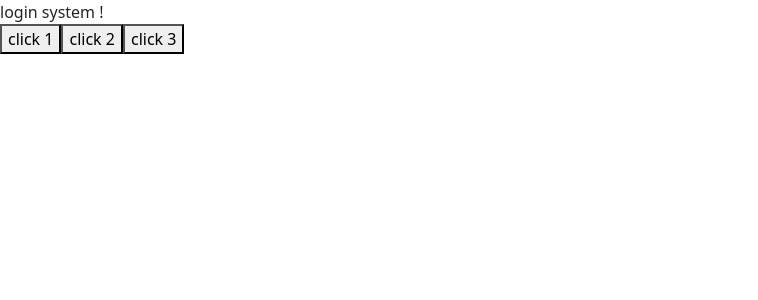
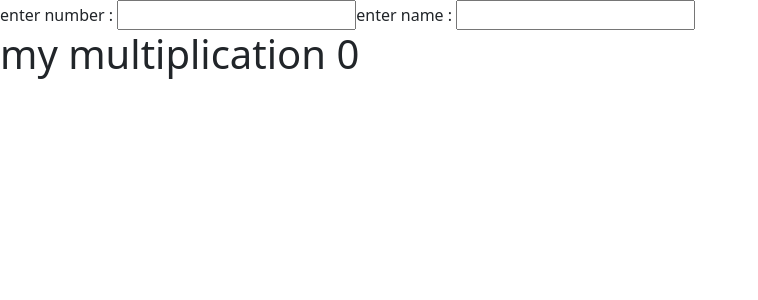
Before and after one commit to Viplovesana/Practice-react-js, a React (Vite) app: page /insert in a window 1280 px wide. Shown: the top 300 px of the page, without its empty margins (0-758 px from the left). Built offline with nearby package versions, Linux system fonts and the light colour scheme.

Commit message:
new commit

```diff
--- a/src/App.jsx
+++ b/src/App.jsx
@@ -214,35 +214,88 @@
 
 //
 
-import { useRef } from "react";
+// import { useRef } from "react";
 
-const App =()=>{
-    const inputRef=useRef("");
-    const btn1=()=>{
+// const App =()=>{
+//     const inputRef=useRef("");
+//     const btn1=()=>{
 
-        inputRef.current.innerHTML="Welcome to the practice session "
-        inputRef.current.style.width="500px"
-        inputRef.current.style.height="100px"
-        inputRef.current.style.border="3px,solid,black"
-        inputRef.current.style.borderRadius="20px"
-        inputRef.current.style.backgroundColor="red"
+//         inputRef.current.innerHTML="Welcome to the practice session "
+//         inputRef.current.style.width="500px"
+//         inputRef.current.style.height="100px"
+//         inputRef.current.style.border="3px,solid,black"
+//         inputRef.current.style.borderRadius="20px"
+//         inputRef.current.style.backgroundColor="red"
 
+//     }
+//     const btn2=()=>{
+//           inputRef.current.style.backgroundColor="green"
+
+//     }
+//     const btn3=()=>{
+//          inputRef.current.style.backgroundColor="yellow"
+
+//     }
+//     return(
+//         <>
+//        <div ref={inputRef}>login system !</div>
+//         <button onClick={btn1}>click 1</button>
+//         <button onClick={btn2}>click 2</button>
+//         <button onClick={btn3}>click 3</button>
+//         </>
+//     )
+// };
+// export default App;
+
+
+// import { useState ,useMemo} from "react";
+
+// const App=()=>{
+//     const [add,setAdd]=useState(0);
+//     const[sub,setSub]=useState(100);
+
+//     const mymulti=useMemo(()=>{
+//         console.log("*****");
+//         return add*2;
+//     },[add]);
+//     return (
+//              <>
+//              <h1>Addition  {add}</h1>
+//              <button onClick={()=>{setAdd(add+1)}}>Addition</button>
+//              <h1>substraction  {sub}</h1>
+//              <button onClick={()=>{setSub(sub-1)}}>substraction</button>
+//              <hr />
+//              <h2> Multiplication :{mymulti}</h2>
+
+//              </>
+//     )
+// }
+// export default App;
+
+import { useState,useMemo } from "react";
+
+const App=()=>{
+    const [mynum,setMynum]=useState("");
+    const [name,setName]=useState("");
+
+
+
+
+    function mymulti(){
+        for(var i=0; i<10000000000; i++){}
+        return mynum*2
     }
-    const btn2=()=>{
-          inputRef.current.style.backgroundColor="green"
 
-    }
-    const btn3=()=>{
-         inputRef.current.style.backgroundColor="yellow"
 
-    }
+
     return(
         <>
-       <div ref={inputRef}>login system !</div>
-        <button onClick={btn1}>click 1</button>
-        <button onClick={btn2}>click 2</button>
-        <button onClick={btn3}>click 3</button>
+
+        enter number : <input type="number" value={mynum}  onChange={(e)=>{setMynum(e.target.value)}}/>
+        enter name : <input type="text" value={name} onChange={(e)=>{setName(e.target.value)}} />
+        <h1>my multiplication {mymulti()}</h1>
+
         </>
     )
-};
+}
 export default App;
--- a/src/db.json
+++ b/src/db.json
@@ -41,6 +41,13 @@
       "name": "Avichal Shastri",
       "designation": "manager",
       "salary": "450000"
+    },
+    {
+      "id": "7618",
+      "empno": "4200",
+      "name": "faraz ahmed",
+      "designation": "manager",
+      "salary": "30000"
     }
   ]
 }
--- a/src/pages/insert.jsx
+++ b/src/pages/insert.jsx
@@ -24,7 +24,7 @@ const Insert=()=>{
     return(
         <>
 
-<div className='format      '>
+<div className='format'>
 <Form>
       <Form.Group className="mb-3" controlId="formBasicEmail">
         <Form.Label>Enter Empno:</Form.Label>
```
